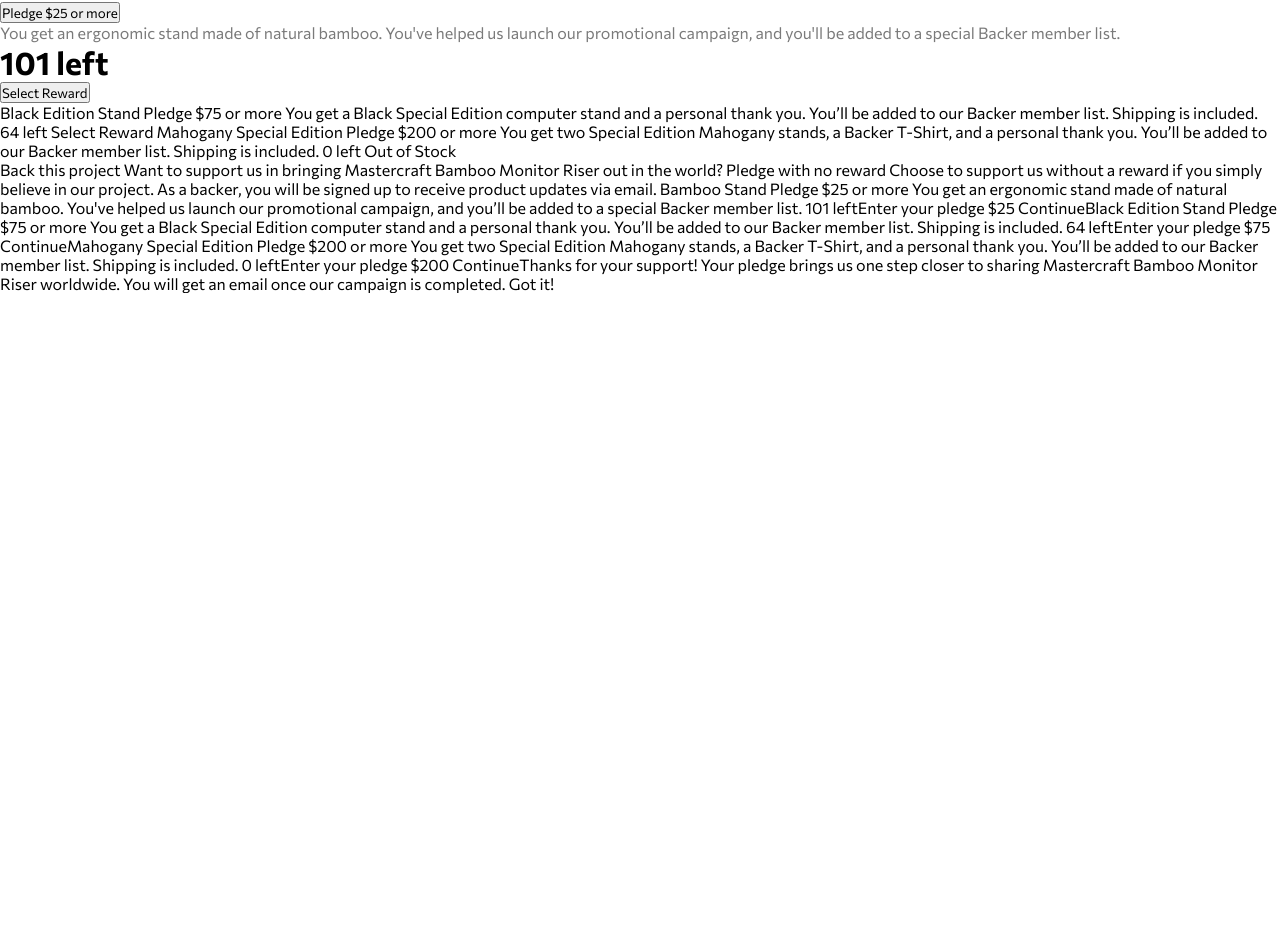
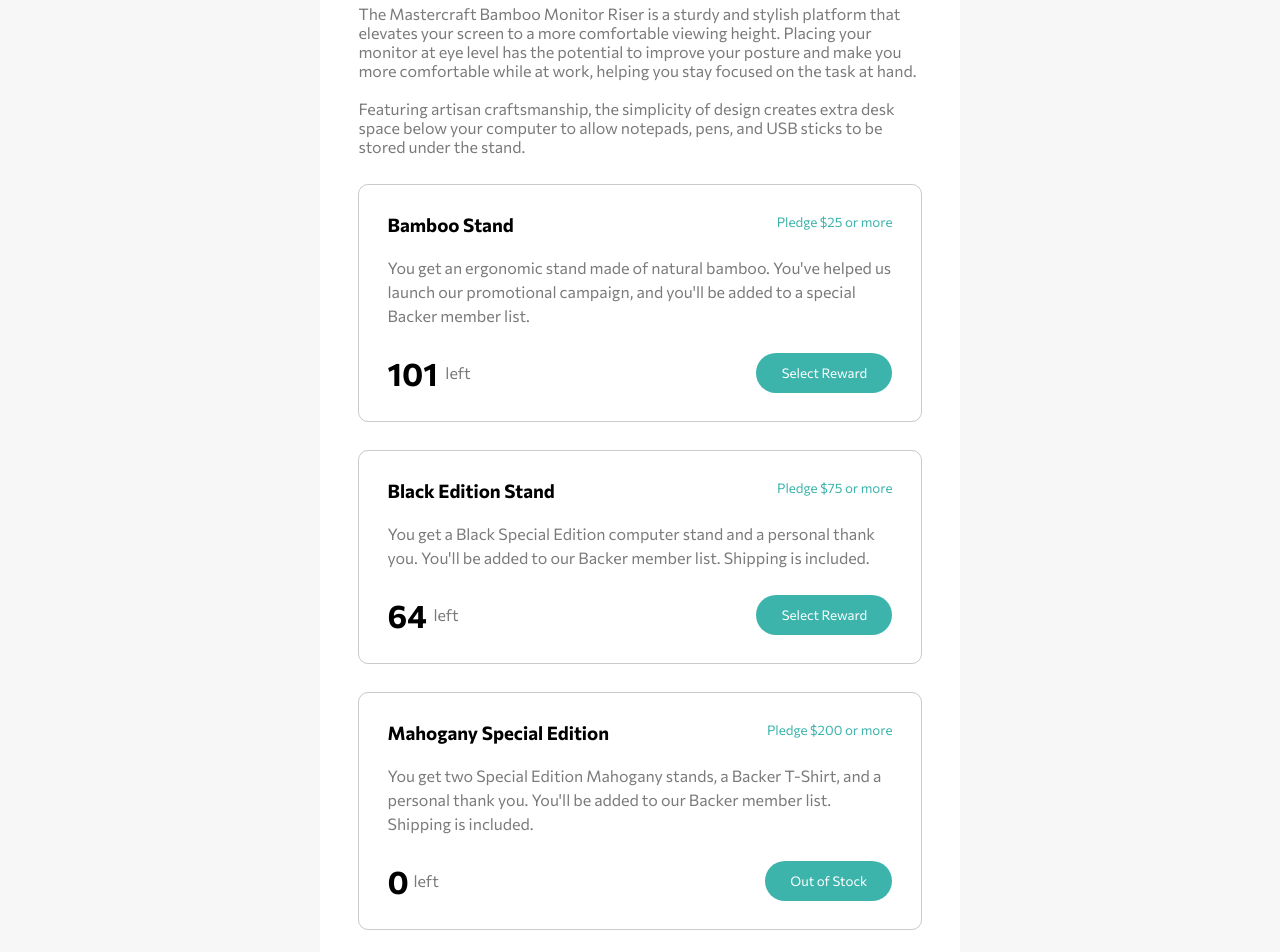
Before and after one commit to maberizk/crowdfunding-product-page, a React (Vite) app: page / in a window 1280 px wide. Shown: the part 865-1817 px from the top of the page. Before the commit the page ends 1158 px from the top, so only its background shows below. Built offline with nearby package versions, Linux system fonts and the light colour scheme.

Commit message:
desktop html and css done

```diff
--- a/src/About.jsx
+++ b/src/About.jsx
@@ -2,40 +2,72 @@
 
 const About = () => {
   return (
-    <div>
-      <h1>About this project </h1>
+    <div className="AboutSection">
+      <h3 className="aboutTitle">About this project </h3>
       <p>
         The Mastercraft Bamboo Monitor Riser is a sturdy and stylish platform
         that elevates your screen to a more comfortable viewing height. Placing
         your monitor at eye level has the potential to improve your posture and
         make you more comfortable while at work, helping you stay focused on the
-        task at hand. Featuring artisan craftsmanship, the simplicity of design
+        task at hand. <br></br>
+        <br></br>Featuring artisan craftsmanship, the simplicity of design
         creates extra desk space below your computer to allow notepads, pens,
         and USB sticks to be stored under the stand.
       </p>
-      <div>
-        <div>
-          <h2>Bamboo Stand</h2>
-          <button>Pledge $25 or more</button>
+      <div className="donationOptions">
+        <div className="donationHeader">
+          <h3>Bamboo Stand</h3>
+          <button className="pledgeBtn">Pledge $25 or more</button>
         </div>
         <p>
           You get an ergonomic stand made of natural bamboo. You've helped us
           launch our promotional campaign, and you'll be added to a special
           Backer member list.
         </p>
-        <div>
-          <h1>101 left</h1>
-          <button>Select Reward</button>
+        <div className="donationHeader">
+          <div className="quantityLeft">
+            <h1 className="numberPadding">101</h1>
+            <p>left</p>
+          </div>
+          <button className="BackProjectBtn">Select Reward</button>
         </div>
       </div>
+      <div className="donationOptions">
+        <div className="donationHeader">
+          <h3>Black Edition Stand</h3>
+          <button className="pledgeBtn">Pledge $75 or more</button>
+        </div>
+        <p>
+          You get a Black Special Edition computer stand and a personal thank
+          you. You'll be added to our Backer member list. Shipping is included.
+        </p>
+        <div className="donationHeader">
+          <div className="quantityLeft">
+            <h1 className="numberPadding">64</h1>
+            <p>left</p>
+          </div>
 
- Black Edition Stand Pledge $75 or more You get a
-      Black Special Edition computer stand and a personal thank you. You’ll be
-      added to our Backer member list. Shipping is included. 64 left Select
-      Reward Mahogany Special Edition Pledge $200 or more You get two Special
-      Edition Mahogany stands, a Backer T-Shirt, and a personal thank you.
-      You’ll be added to our Backer member list. Shipping is included. 0 left
-      Out of Stock
+          <button className="BackProjectBtn">Select Reward</button>
+        </div>
+      </div>
+      <div className="donationOptions">
+        <div className="donationHeader">
+          <h3>Mahogany Special Edition</h3>
+          <button className="pledgeBtn">Pledge $200 or more</button>
+        </div>
+        <p>
+          You get two Special Edition Mahogany stands, a Backer T-Shirt, and a
+          personal thank you. You'll be added to our Backer member list.
+          Shipping is included.
+        </p>
+        <div className="donationHeader">
+          <div className="quantityLeft">
+            <h1 className="numberPadding">0</h1>
+            <p>left</p>
+          </div>
+          <button className="BackProjectBtn">Out of Stock</button>
+        </div>
+      </div>
     </div>
   );
 };
--- a/src/App.css
+++ b/src/App.css
@@ -6,14 +6,16 @@
   font-family: "Commissioner", sans-serif;
 }
 
-#root {
+html,
+body {
+  min-height: 100vh;
   background-color: rgb(247, 247, 247);
 }
+
 .app {
   height: 100vh;
   width: 100vw;
   position: relative;
-  background-color: rgb(247, 247, 247);
 }
 
 .heroImg {
@@ -136,3 +138,55 @@
   height: 10px;
   border-radius: 10px;
 }
+
+.AboutSection {
+  background-color: white;
+  display: flex;
+  flex-direction: column;
+  /* justify-content: start; */
+  align-items: start;
+  margin: 3% 25%;
+  padding: 3%;
+  border-radius: 10px;
+}
+
+.aboutTitle {
+  padding-bottom: 5%;
+}
+
+.donationOptions {
+  display: flex;
+  flex-direction: column;
+  border: 1px solid hsl(0, 0%, 48%, 40%);
+  padding: 5%;
+  border-radius: 10px;
+  margin-top: 5%;
+}
+
+.donationHeader {
+  display: flex;
+  flex-direction: row;
+  justify-content: space-between;
+}
+
+.pledgeBtn {
+  border: none;
+  background-color: transparent;
+  color: hsl(176, 50%, 47%);
+  margin-bottom: 5%;
+}
+
+.donationOptions > p {
+  line-height: 150%;
+  padding-bottom: 5%;
+}
+
+.quantityLeft {
+  display: flex;
+  flex-direction: row;
+  align-items: center;
+}
+
+.numberPadding {
+  padding-right: 10%;
+}
--- a/src/App.jsx
+++ b/src/App.jsx
@@ -13,35 +13,6 @@
       <Intro />
       <BackingDetails />
       <About />
-      {/* <!-- Selection modal start --> */}
-      Back this project Want to support us in bringing Mastercraft Bamboo
-      Monitor Riser out in the world? Pledge with no reward Choose to support us
-      without a reward if you simply believe in our project. As a backer, you
-      will be signed up to receive product updates via email. Bamboo Stand
-      Pledge $25 or more You get an ergonomic stand made of natural bamboo.
-      You've helped us launch our promotional campaign, and you’ll be added to a
-      special Backer member list. 101 left
-      {/* <!-- Selected pledge start --> */}
-      Enter your pledge $25 Continue
-      {/* <!-- Selected pledge end --> */}
-      Black Edition Stand Pledge $75 or more You get a Black Special Edition
-      computer stand and a personal thank you. You’ll be added to our Backer
-      member list. Shipping is included. 64 left
-      {/* <!-- Selected pledge start --> */}
-      Enter your pledge $75 Continue
-      {/* <!-- Selected pledge end --> */}
-      Mahogany Special Edition Pledge $200 or more You get two Special Edition
-      Mahogany stands, a Backer T-Shirt, and a personal thank you. You’ll be
-      added to our Backer member list. Shipping is included. 0 left
-      {/* <!-- Selected pledge  start --> */}
-      Enter your pledge $200 Continue
-      {/* <!-- Selected pledge end --> */}
-      {/* <!-- Selection modal end --> */}
-      {/* <!-- Success modal start --> */}
-      Thanks for your support! Your pledge brings us one step closer to sharing
-      Mastercraft Bamboo Monitor Riser worldwide. You will get an email once our
-      campaign is completed. Got it!
-      {/* <!-- Success modal end --> */}
     </div>
   );
 }
```
Also changed, not shown: src/Modal.jsx (added, +39 -0 lines).
